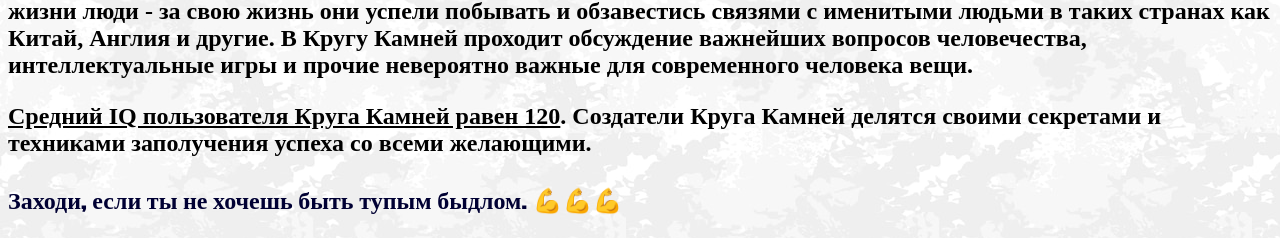
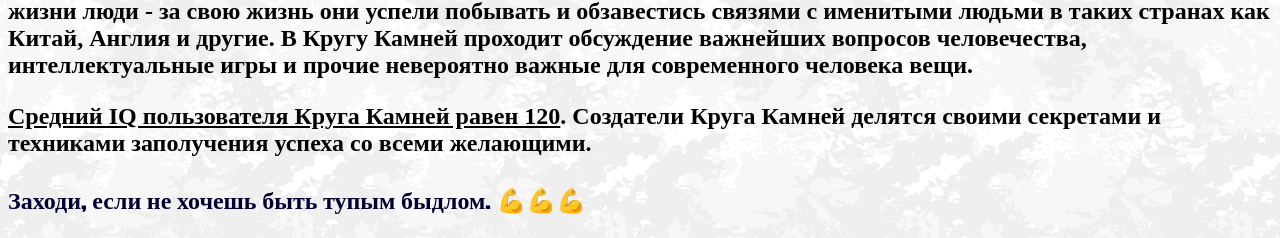
Before and after one commit to popechko/popechko.github.io, a plain HTML site: page index.html in a window 1280 px wide. Shown: the part 180-418 px from the top of the page. Drawn offline with Linux system fonts and the light colour scheme.

Commit message:
Update index.html

```diff
--- a/index.html
+++ b/index.html
@@ -24,7 +24,7 @@
 		<u>Средний IQ пользователя Круга Камней равен 120</u>. Создатели Круга Камней делятся своими секретами и техниками заполучения успеха со всеми желающими.
 		</p>
 		<h3><font color="#000033" face="Impact" size="5">
-		<b>Заходи, если ты не хочешь быть тупым быдлом. 💪💪💪</b>
+		<b>Заходи, если не хочешь быть тупым быдлом. 💪💪💪</b>
 
 		<p><a href="https://discord.gg/DXUf6MH"><img src="src/img/discord.png" width="100" height="100" alt="discord"></a>
 		<a href="https://t.me/+1XWegtTkvaYzM2Y9"><img src="src/img/telegram.webp" width="100" height="100" alt="telegram"></a></p>
```
